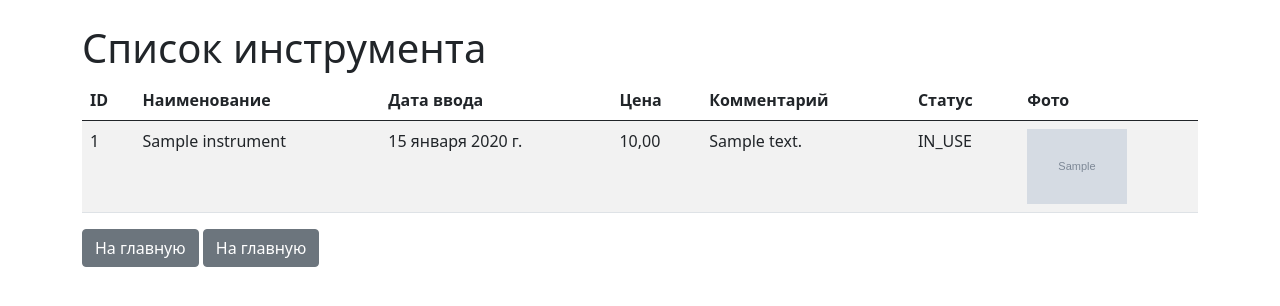
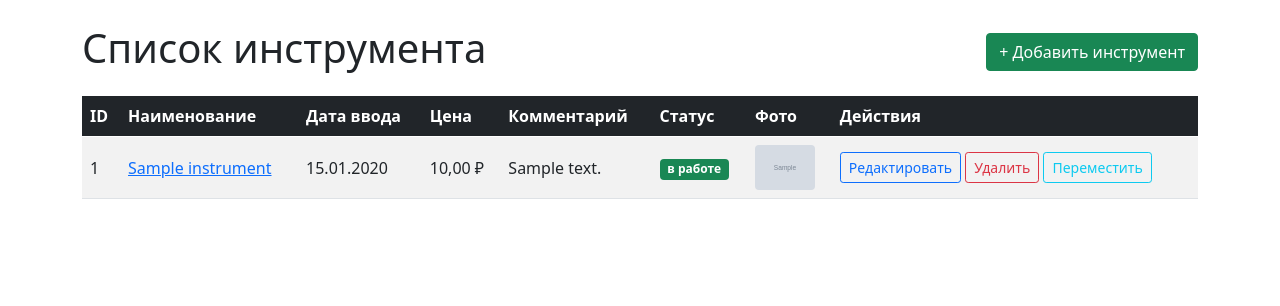
Before and after one commit to botnbot/instrument_control, a Django app: page / in a window 1280 px wide. Shown: the part 58-364 px from the top of the page. Run offline with Django 5.2, Linux system fonts and the light colour scheme; a user stored in the database is signed in; tables that the repository leaves empty hold one stand-in row (values such as "Sample post"); grey boxes marked "Sample" are stand-in pictures; some libraries are stand-ins or nearby versions.

Commit message:
button doubling delete

```diff
--- a/core/templates/core/instruments/instrument_list.html
+++ b/core/templates/core/instruments/instrument_list.html
@@ -1,13 +1,17 @@
 {% extends 'base.html' %}
-{% block title %}Список инструмента{% endblock %}
-
+{% block title %}Список инструментов{% endblock %}
 
 {% block content %}
+<div class="d-flex justify-content-between align-items-center mb-3">
+    <h1>Список инструмента</h1>
+    {% if user.is_authenticated %}
+        <a href="{% url 'core:instrument_create' %}" class="btn btn-success">+ Добавить инструмент</a>
+    {% endif %}
+</div>
 
-<h1>Список инструмента</h1>
 {% if instruments %}
-<table class="table table-striped">
-    <thead>
+<table class="table table-striped table-hover align-middle">
+    <thead class="table-dark">
     <tr>
         <th scope="col">ID</th>
         <th scope="col">Наименование</th>
@@ -16,29 +20,53 @@
         <th scope="col">Комментарий</th>
         <th scope="col">Статус</th>
         <th scope="col">Фото</th>
+        <th scope="col">Действия</th> <!-- ДОБАВЛЕНА КОЛОНКА -->
     </tr>
     </thead>
     <tbody>
     {% for instrument in instruments %}
     <tr>
         <td>{{ instrument.id }}</td>
-        <td>{{ instrument.name }}</td>
-        <td>{{ instrument.entry_date }}</td>
-        <td>{{ instrument.price }}</td>
-        <td>{{ instrument.comment }}</td>
-        <td>{{ instrument.status }}</td>
-        <td> {% if instrument.image1 %}
-            <img src='{{instrument.image1.url}}' width='100'>
-            {%endif%}
+        <td><a href="{% url 'core:instrument_detail' instrument.pk %}">{{ instrument.name }}</a></td>
+        <td>{{ instrument.entry_date|date:"d.m.Y" }}</td>
+        <td>{{ instrument.price }} ₽</td>
+        <td>{{ instrument.comment|default:"—" }}</td>
+        <td>
+            {% if instrument.status == 'IN_USE' %}<span class="badge bg-success">{{ instrument.get_status_display }}</span>
+            {% elif instrument.status == 'IN_REPAIR' %}<span class="badge bg-warning text-dark">{{ instrument.get_status_display }}</span>
+            {% elif instrument.status == 'RELOCATED' %}<span class="badge bg-info text-dark">{{ instrument.get_status_display }}</span>
+            {% else %}<span class="badge bg-danger">{{ instrument.get_status_display }}</span>{% endif %}
+        </td>
+        <td>
+            {% if instrument.image1 %}
+                <img src="{{ instrument.image1.url }}" width="60" class="rounded">
+            {% else %}
+                <span class="text-muted">Нет</span>
+            {% endif %}
+        </td>
+        <!-- ЯЧЕЙКА С ДЕЙСТВИЯМИ -->
+        <td>
+            {% if user.is_authenticated %}
+                <a href="{% url 'core:instrument_update' instrument.pk %}" class="btn btn-sm btn-outline-primary">Редактировать</a>
+                <a href="{% url 'core:instrument_delete' instrument.pk %}" class="btn btn-sm btn-outline-danger">Удалить</a>
+
+                <!-- Быстрое перемещение -->
+                <form method="post" action="{% url 'core:relocation_create' %}" class="d-inline">
+                    {% csrf_token %}
+                    <input type="hidden" name="instrument" value="{{ instrument.pk }}">
+                    <button type="submit" class="btn btn-sm btn-outline-info">Переместить</button>
+                </form>
+            {% else %}
+                <span class="text-muted">Только просмотр</span>
+            {% endif %}
         </td>
     </tr>
     {% endfor %}
     </tbody>
 </table>
 {% else %}
-<p>Нет инструмента</p>
+<div class="alert alert-info">Нет инструмента</div>
 {% endif %}
 
-<a href="{% url 'core:instrument_list' %}" class="btn btn-secondary">На главную</a>
-<a href="{% url 'core:instrument_list' %}" class="btn btn-secondary">На главную</a>
+<!--<a href="{% url 'core:instrument_list' %}" class="btn btn-secondary mt-3">На главную</a>-->
 {% endblock %}
```
